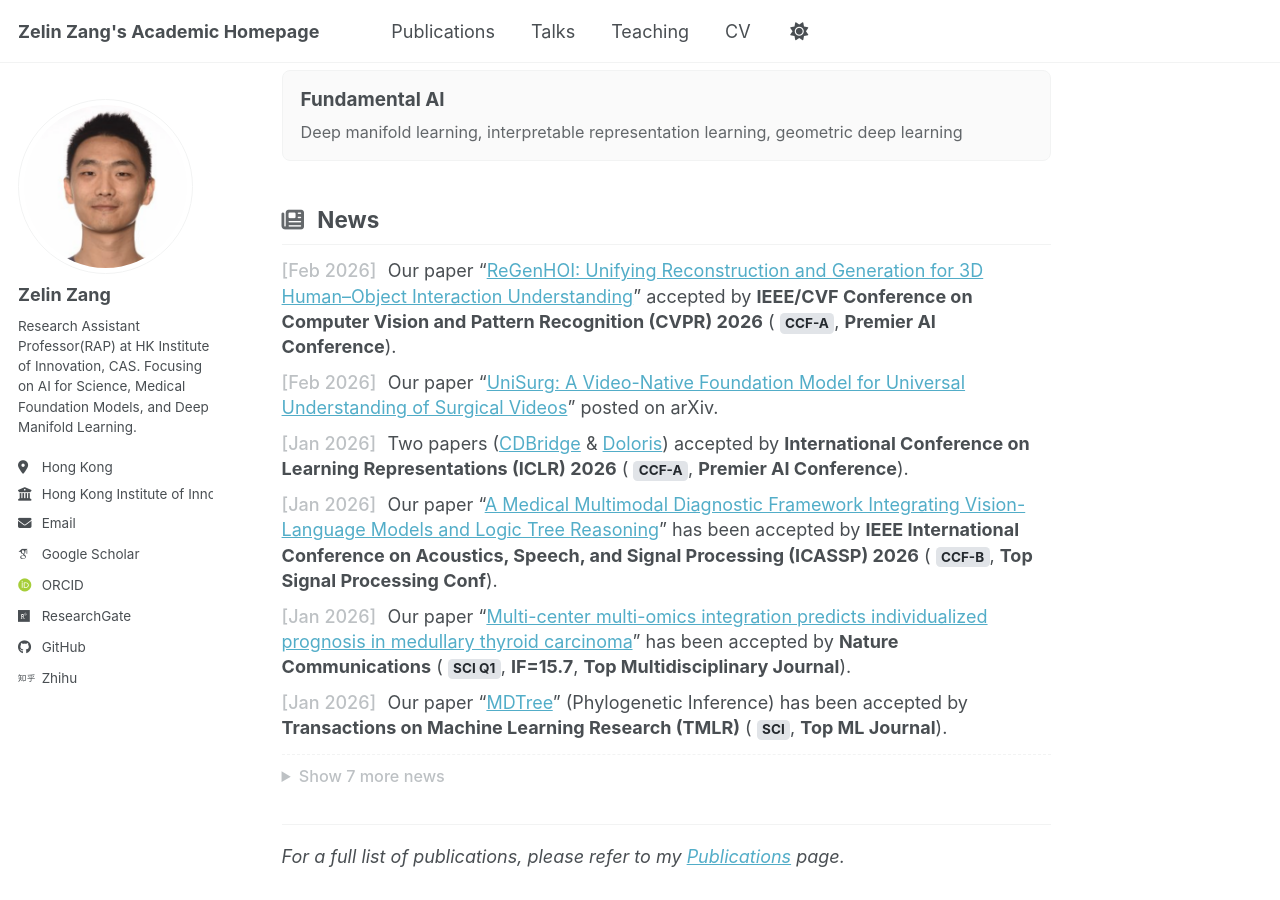
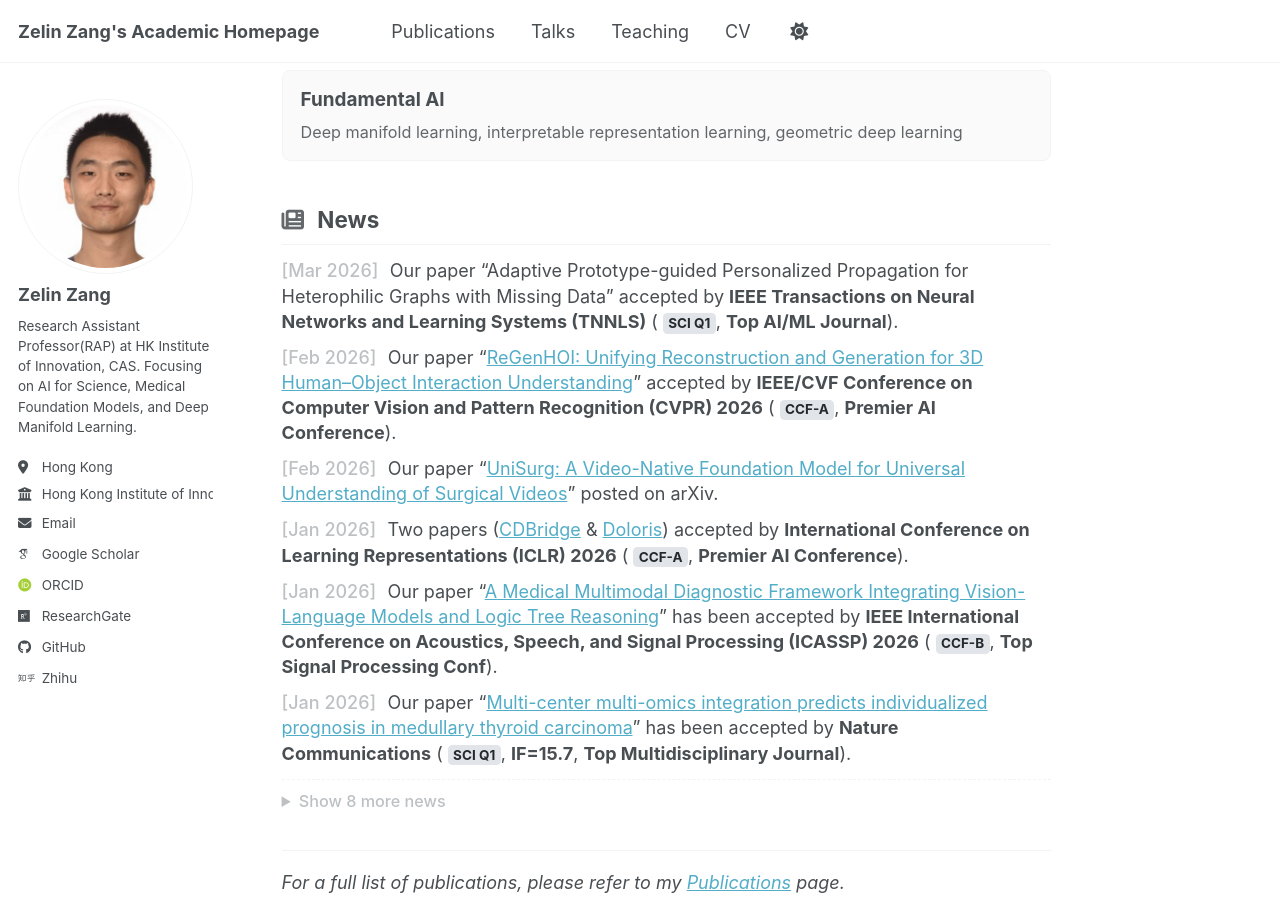
Before and after one commit to zangzelin/zangzelin.github.io, a Jekyll site: the page built from _pages/about.md, in a window 1280 px wide and 900 px high, scrolled down 1342 px. Built offline with Jekyll 4.4.1, drawn with Linux system fonts in a browser that asks for light colours; some web fonts are replaced; a script bundle is joined from its source files by our own code; library files that are not in the unit come from our copies.

Commit message:
auto push

```diff
--- a/_data/news.yml
+++ b/_data/news.yml
@@ -1,3 +1,5 @@
+- date: "Mar 2026"
+  text: 'Our paper "Adaptive Prototype-guided Personalized Propagation for Heterophilic Graphs with Missing Data" accepted by **IEEE Transactions on Neural Networks and Learning Systems (TNNLS)** (<span class="badge">SCI Q1</span>, **Top AI/ML Journal**).'
 - date: "Feb 2026"
   text: 'Our paper "[ReGenHOI: Unifying Reconstruction and Generation for 3D Human–Object Interaction Understanding]()" accepted by **IEEE/CVF Conference on Computer Vision and Pattern Recognition (CVPR) 2026** (<span class="badge">CCF-A</span>, **Premier AI Conference**).'
 - date: "Feb 2026"
```
